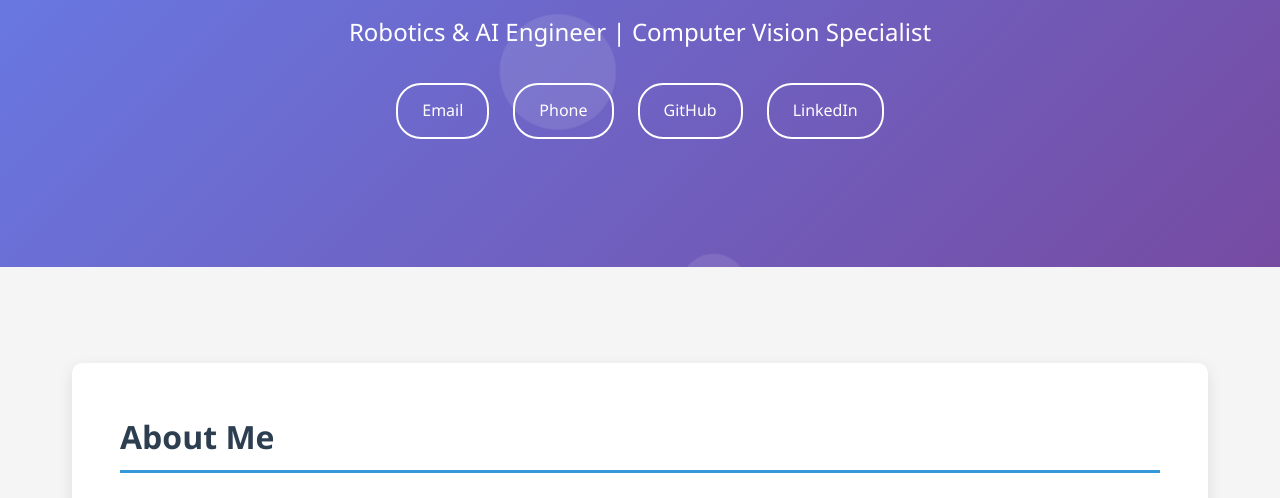
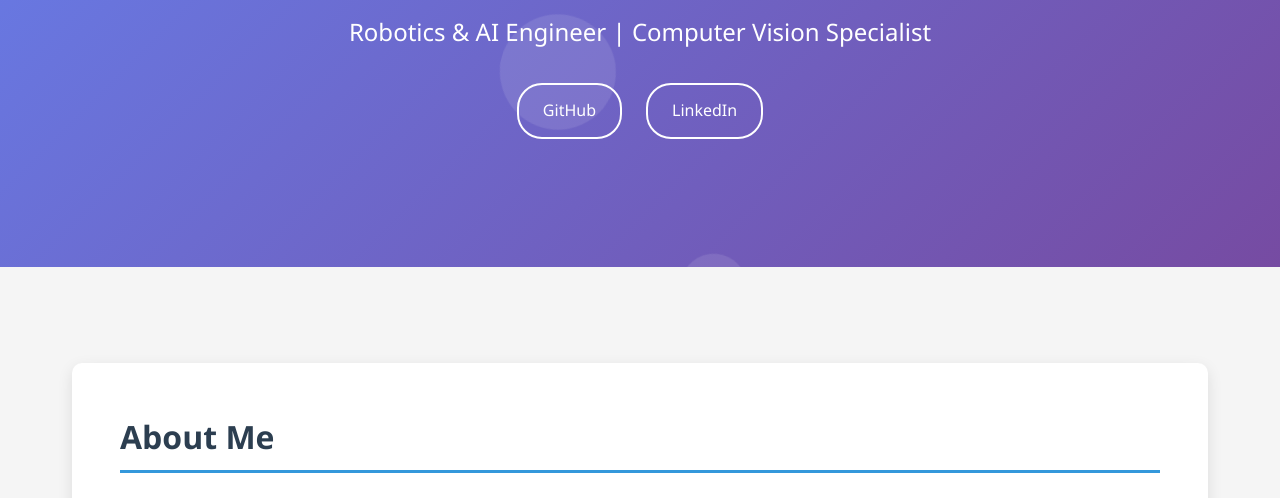
Before and after one commit to SashwatSridhar/Sashwat-Portfolio, a plain HTML site: page index.html in a window 1280 px wide. Shown: the part 302-800 px from the top of the page. Drawn offline with Linux system fonts and the light colour scheme.

Commit message:
Update index.html

```diff
--- a/index.html
+++ b/index.html
@@ -514,8 +514,6 @@
             <h2>Sashwat Sridhar</h2>
             <p>Robotics & AI Engineer | Computer Vision Specialist</p>
             <div class="contact-links">
-                <a href="mailto:sashwatsridhar@gmail.com">Email</a>
-                <a href="tel:6027278756">Phone</a>
                 <a href="https://github.com/sashwatsridhar" target="_blank">GitHub</a>
                 <a href="https://linkedin.com/in/sashwatsridhar" target="_blank">LinkedIn</a>
             </div>
@@ -748,7 +746,6 @@
 
     <footer>
         <p>&copy; 2025 Sashwat Sridhar. All rights reserved.</p>
-        <p>sashwatsridhar@gmail.com | (602)-727-8756</p>
     </footer>
 
     <script>
```
